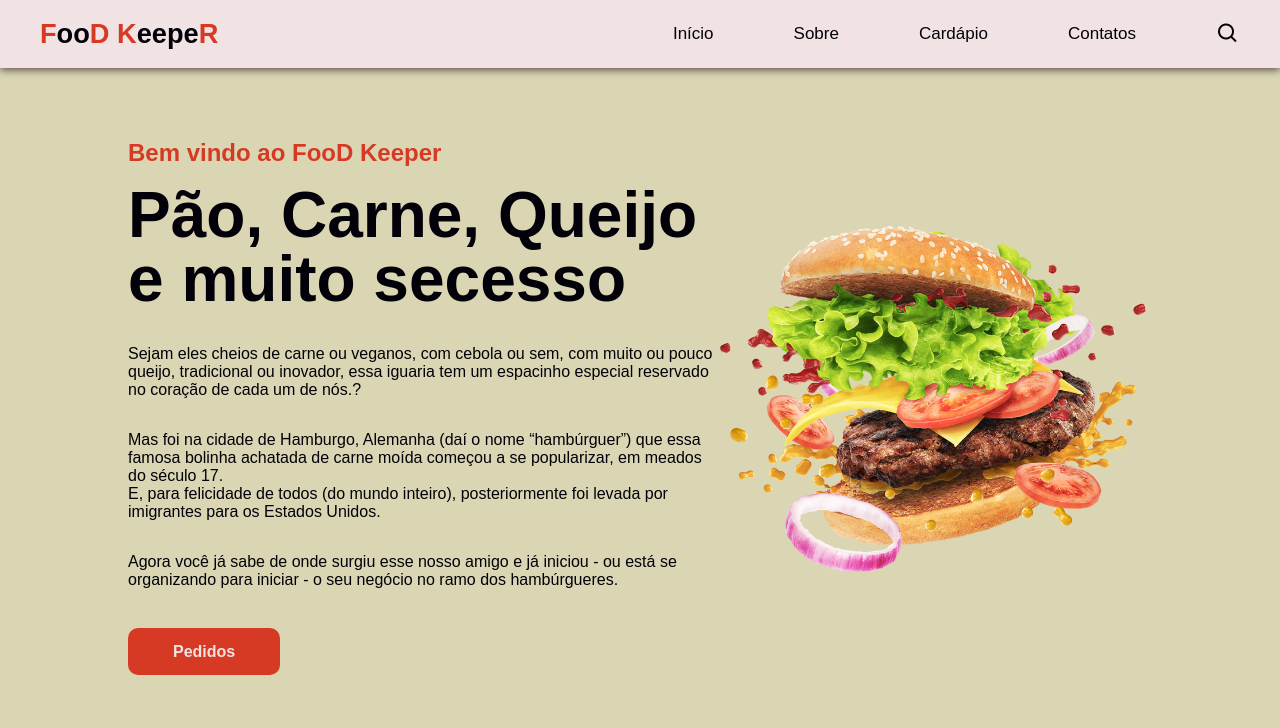
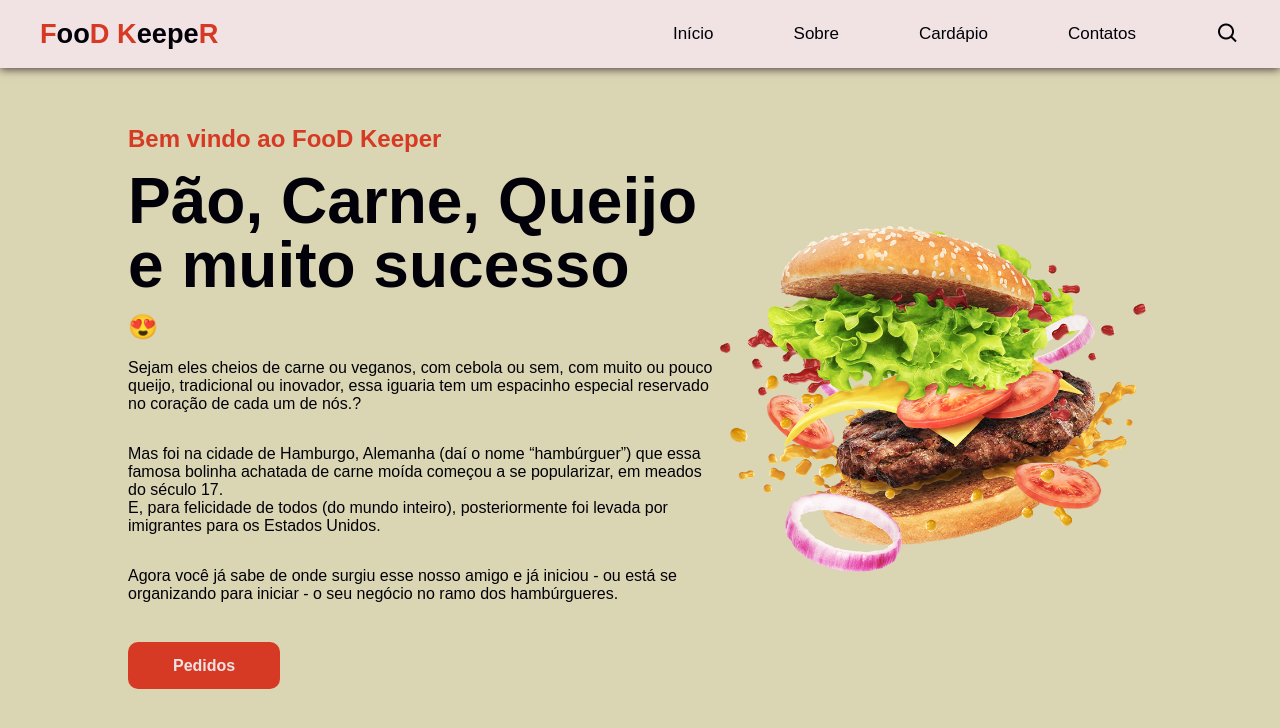
Before and after one commit to Oseias22/Landing-page, a plain HTML site: page index.html in a window 1280 px wide. Drawn offline with nearby package versions, Linux system fonts and the light colour scheme.

Commit message:
Adicionando-itens

```diff
--- a/index.html
+++ b/index.html
@@ -36,7 +36,7 @@
         <section class="home">
             <div class="home-text">
                 <h4 class="text-h4">Bem vindo ao FooD Keeper</h4>
-                <h1 class="text-h1">Pão, Carne, Queijo e muito secesso</h1><br>
+                <h1 class="text-h1">Pão, Carne, Queijo e muito sucesso</h1><h2>&#128525;</h2><br>
                 <p>Sejam eles cheios de carne ou veganos, com cebola ou sem, com muito ou pouco queijo, tradicional ou inovador, essa iguaria tem um espacinho especial reservado no coração de cada um de nós.?</p>Mas foi na cidade de Hamburgo, Alemanha (daí o nome “hambúrguer”) que essa famosa bolinha achatada de carne moída começou a se popularizar, em meados do século 17. <p>
 
                 E, para felicidade de todos (do mundo inteiro), posteriormente foi levada por imigrantes para os Estados Unidos.</p>
```
